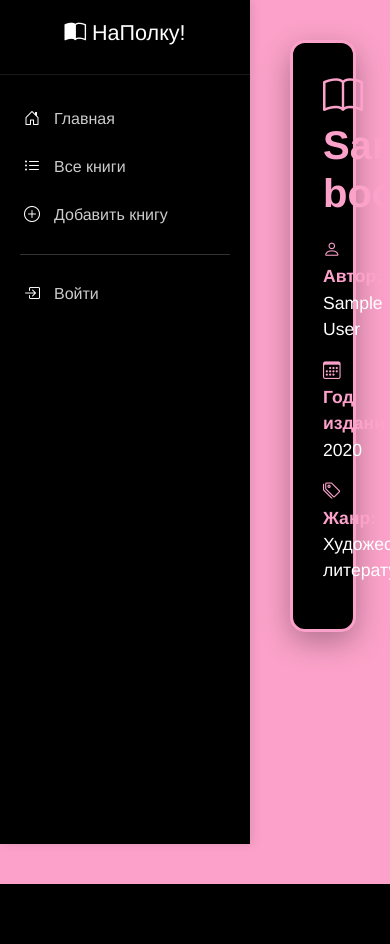
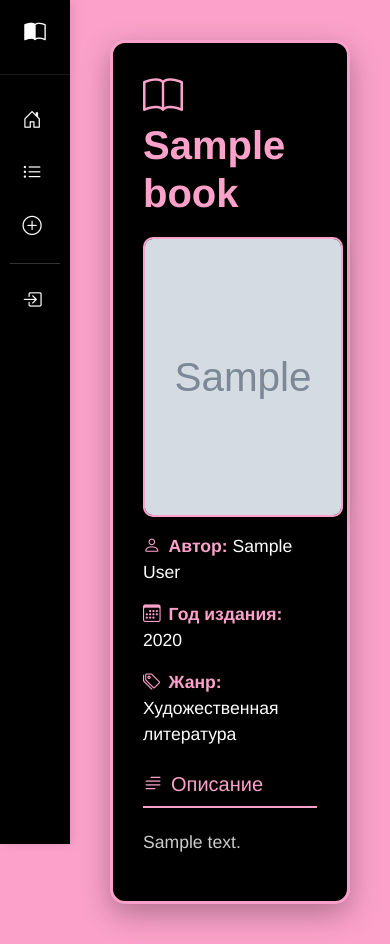
Before and after one commit to TwentyQ/ITMO_HACKATHON_PYTHON, a Django app: template templates/book.html in a window 390 px wide; the page is wider, and only the part inside the window is pictured. Before the commit the page ends 884 px from the top of that part, so only its background shows below. Run offline with Django 5.2, Linux system fonts and the light colour scheme; the template is opened without the code that fills it: values that come from a table or form of the project are taken from there, others are empty; tables that the repository leaves empty hold one stand-in row (values such as "Sample post"); grey boxes marked "Sample" are stand-in pictures.

Commit message:
feat: добавила обложку книги, описание и адаптивность под мобильные

```diff
--- a/templates/book.html
+++ b/templates/book.html
@@ -96,6 +96,15 @@
             box-shadow: 0 10px 30px rgba(0,0,0,0.3);
         }
 
+        .book-cover {
+            width: 250px;
+            height: 350px;
+            object-fit: cover;
+            border-radius: 10px;
+            border: 2px solid #fca2ca;
+            box-shadow: 0 5px 15px rgba(0,0,0,0.2);
+        }
+
         .book-title {
             color: #fca2ca;
             font-size: 2.5rem;
@@ -110,6 +119,45 @@
 
         .book-info strong {
             color: #fca2ca;
+        }
+
+        .section-title {
+            color: #fca2ca;
+            border-bottom: 2px solid #fca2ca;
+            padding-bottom: 10px;
+            margin-bottom: 20px;
+        }
+
+        @media (max-width: 768px) {
+            .sidebar {
+                width: 70px;
+            }
+
+            .sidebar-logo span {
+                display: none;
+            }
+
+            .sidebar-menu a span {
+                display: none;
+            }
+
+            .sidebar-menu i {
+                margin-right: 0;
+                font-size: 1.2rem;
+            }
+
+            .main-content {
+                margin-left: 70px;
+            }
+
+            .menu-divider {
+                margin: 10px;
+            }
+
+            .book-cover {
+                width: 200px;
+                height: 280px;
+            }
         }
     </style>
 </head>
@@ -186,11 +234,31 @@
             </h1>
 
             <div class="row">
+                <div class="col-md-4 text-center">
+                    {% if book.cover_image %}
+                        <img src="{{ book.cover_image.url }}" class="book-cover mb-3">
+                    {% else %}
+                        <div class="book-cover mb-3 d-flex align-items-center justify-content-center"
+                             style="background: linear-gradient(135deg, #222 0%, #444 100%);">
+                            <i class="bi bi-book display-1" style="color: #fca2ca;"></i>
+                        </div>
+                    {% endif %}
+                </div>
+
                 <div class="col-md-8">
                     <div class="book-info">
                         <p><strong><i class="bi bi-person me-2"></i>Автор:</strong> {{ book.author|default:"Неизвестный автор" }}</p>
                         <p><strong><i class="bi bi-calendar3 me-2"></i>Год издания:</strong> {{ book.publication_year|default:"Не указан" }}</p>
                         <p><strong><i class="bi bi-tags me-2"></i>Жанр:</strong> {{ book.get_genre_display }}</p>
+
+                        {% if book.description %}
+                        <div class="mt-4">
+                            <h5 class="section-title"><i class="bi bi-text-paragraph me-2"></i>Описание</h5>
+                            <div style="line-height: 1.6; color: #ccc;">
+                                {{ book.description|linebreaks }}
+                            </div>
+                        </div>
+                        {% endif %}
                     </div>
                 </div>
             </div>
```
